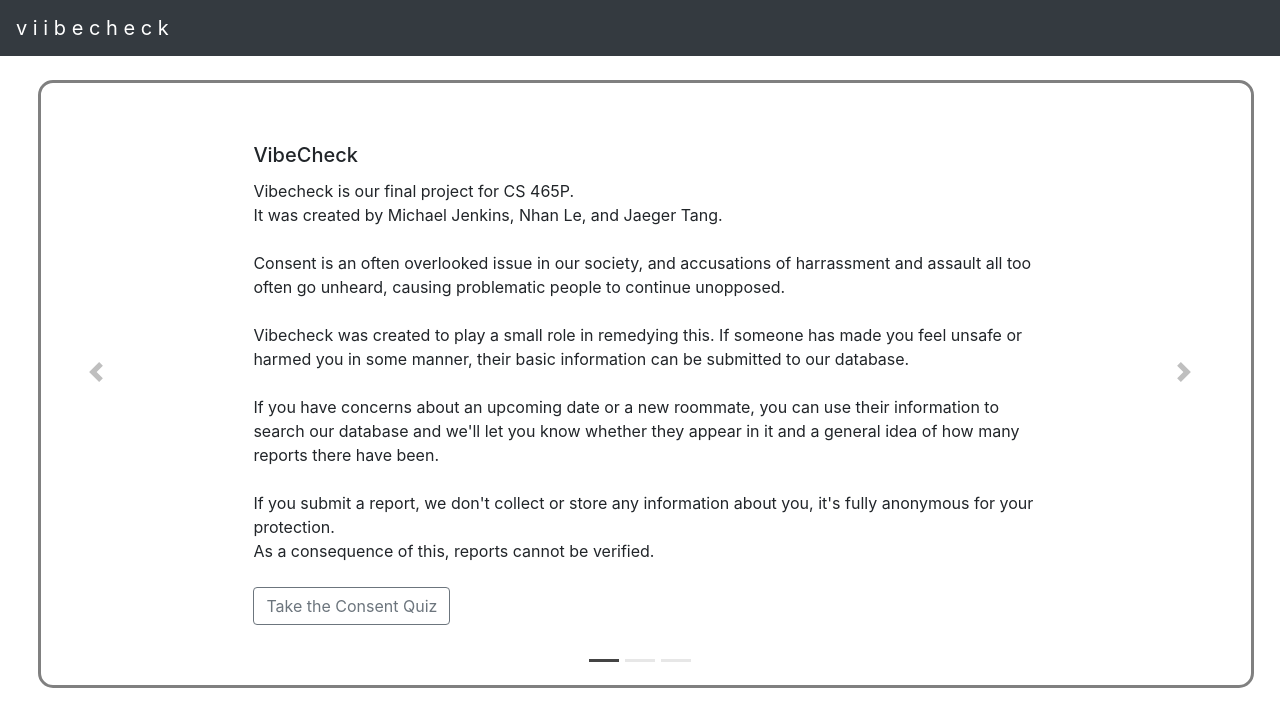
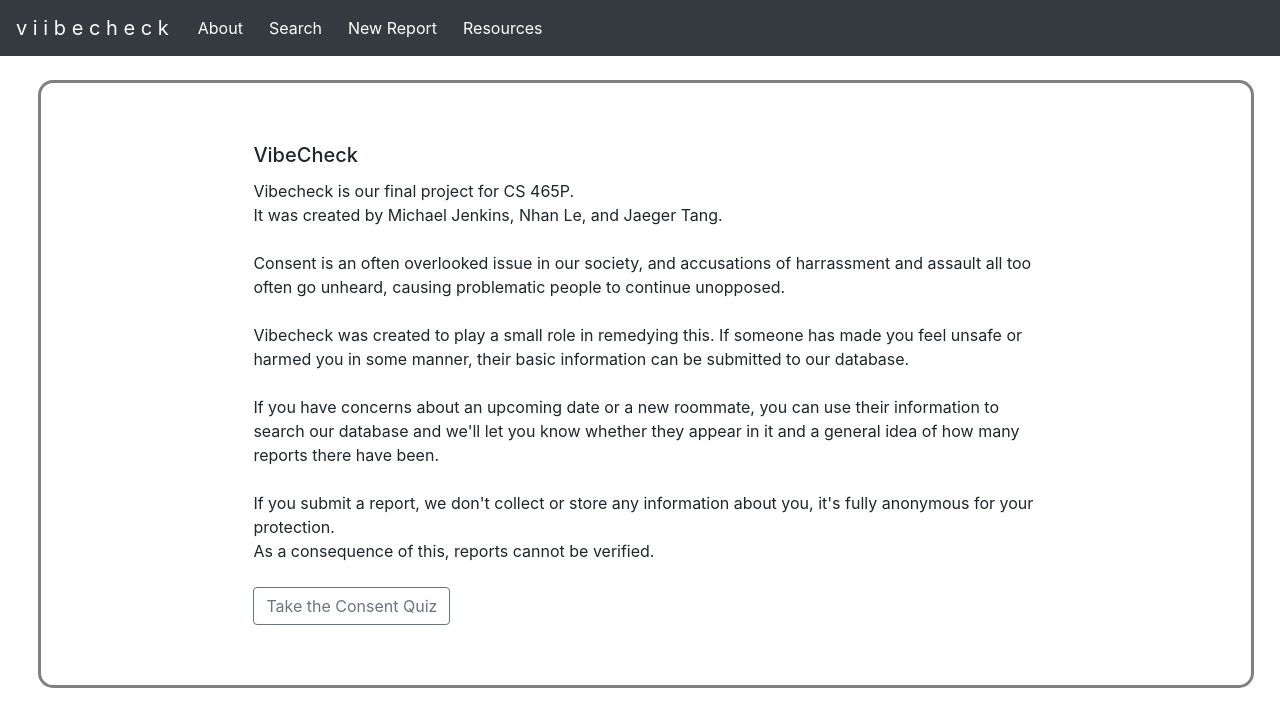
Before and after one commit to jtng3/fullstack-final-project-f20-viibecheck, a React (Create React App) app in the folder react-site/vibecheck/: page / in a window 1280 px wide. Shown: the top 726 px of the page. Built offline with nearby package versions, Linux system fonts and the light colour scheme.

Commit message:
Changed carousel to page style (using hooks, not routes), moved logic App.js, Card.js now not being used, keeping old files in there

```diff
--- a/react-site/vibecheck/src/components/App.jsx
+++ b/react-site/vibecheck/src/components/App.jsx
@@ -1,17 +1,33 @@
-import React from 'react';
-import './App.css';
-import MainCard from './Card';
-import NavigationBar from './Navbar';
+import React, { useState } from "react";
+import "./App.css";
+import NavigationBar from "./Navbar";
+import VibeForm from "./Form.js";
+import Search from "./Search";
+import About from "./About";
 
 function App() {
+  const [page, setPage] = useState("About");
 
-    return (
+  function pageSelection(event){
+      setPage(event.target.value);
+  }
 
+  function display() {
+    if (page === "About") {
+      return <About />;
+    } else if (page === "Search") {
+      return <Search />;
+    } else if (page === "New Report") {
+      return <VibeForm />;
+    }
+  }
+
+  return (
     <>
-        <NavigationBar />
-        <MainCard />
+      <NavigationBar pageSelection={pageSelection}/>
+      {display()}
     </>
-)};
-
+  );
+}
 
 export default App;
--- a/react-site/vibecheck/src/components/Navbar.js
+++ b/react-site/vibecheck/src/components/Navbar.js
@@ -1,14 +1,19 @@
-import React from 'react';
-import { Navbar } from 'react-bootstrap';
+import React from "react";
+import { Navbar, Button } from "react-bootstrap";
 
-class NavigationBar extends React.Component {
-
-    render() {
-        return(
-            <Navbar bg="dark" expand="lg">
-                <Navbar.Brand href="" style={{color: 'white'}}>v i i b e c h e c k</Navbar.Brand>
-            </Navbar>
-    )}
+function NavigationBar(props) {
+  return (
+    <Navbar bg="dark" expand="lg">
+      <Navbar.Brand href="" style={{ color: "white" }}>
+        v i i b e c h e c k
+      </Navbar.Brand>
+      <Button variant="dark" value="About" onClick={props.pageSelection}>
+        About
+      </Button>
+      <Button variant="dark" value="Search" onClick={props.pageSelection}>Search</Button>
+      <Button variant="dark" value="New Report" onClick={props.pageSelection}>New Report</Button>
+      <Button variant="dark">Resources</Button>
+    </Navbar>
+  );
 }
-
 export default NavigationBar;
```
